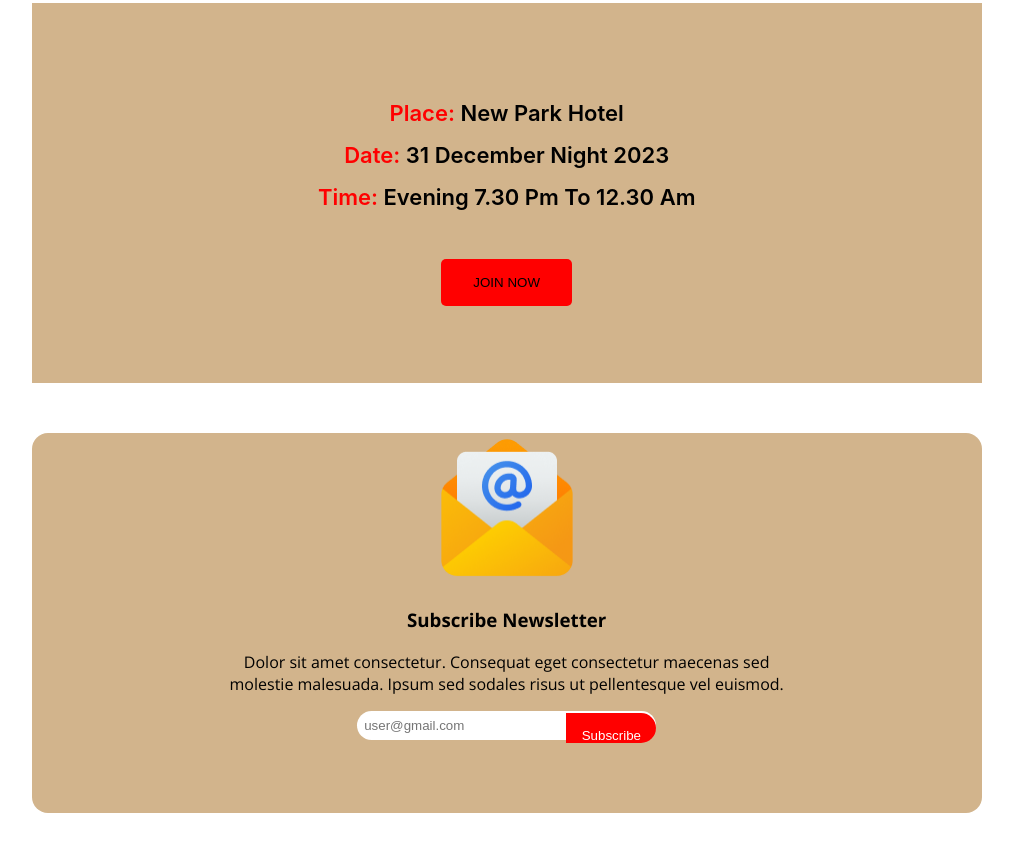
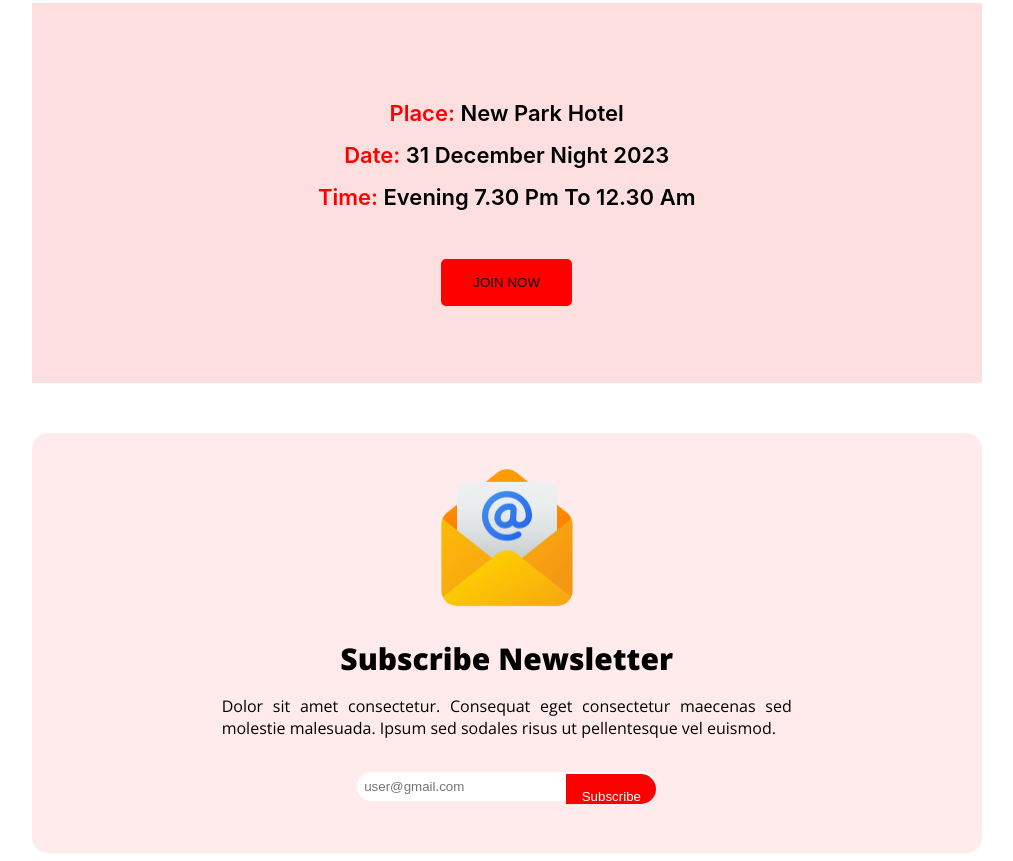
Before and after one commit to AtiqurRahmanAtik/hero-assignment-1, a plain HTML site: page index.html in a window 1280 px wide. Shown: the part 1681-2542 px from the top of the page, without its empty margins (128-1141 px from the left). Before the commit the page ends 2502 px from the top, so only its background shows below. Drawn offline with nearby package versions, Linux system fonts and the light colour scheme.

Commit message:
added comple subsriber section

```diff
--- a/index.html
+++ b/index.html
@@ -88,14 +88,10 @@
           </div>
         </div>
       </section>
-    </main>
 
-    <!--footer section start-->
-
-    <footer>
+      <!--subscriber section start-->
       <section>
         <div class="subscri_conten">
-
           <img src="./image/Group 61.png" alt="groud61" class="subs_img" />
 
           <h3 class="subs_title">Subscribe Newsletter</h3>
@@ -117,6 +113,19 @@
           </label>
         </div>
       </section>
+
+
+
+
+    </main>
+
+
+    <!--footer section start-->
+
+    <footer>
+
     </footer>
+
+
   </body>
 </html>
--- a/style/style.css
+++ b/style/style.css
@@ -145,16 +145,19 @@ body {
   margin: 0px;
 }
 
+
 /* event or place section start  */
 .event {
   width: 950px;
   height: 380px;
   fill: linear-gradient(
     180deg,
-    rgba(255, 0, 0, 0.1) 0%,
+    rgba(255, 0, 0, 0.847)50%;
     rgba(255, 0, 0, 0) 100%
   );
-  background-color: tan;
+
+  background: hwb(0 4% 8% / 0.129);
+
   opacity: 0.5px;
   margin-top: 40px;
   display: flex;
@@ -198,12 +201,14 @@ body {
 .subscri_conten {
   margin-top: 50px;
   width: 950px;
-  height: 380px;
+  height: 420px;
   border-radius: 16px;
-  background-color: tan;
   text-align: center;
 position:relative;
 left: 12%;
+border-radius: 16px;
+background: rgba(255, 0, 0, 0.08);
+
 }
 
 
@@ -211,12 +216,26 @@ left: 12%;
 .subs_img {
   width: 150px;
   height: 150px;
+  margin-top: 30px;
+  margin-bottom: 0px;
+}
+
+
+.subs_title{
+  color:black;
+  text-align: center;
+font-size: 30px;
+   font-weight: 900;
+ text-transform: capitalize;
+ margin-top: 20px;
+ margin-bottom: 0px;
 }
 
 .subs_des{
   width: 60%;
   position: relative;
   left: 20%;
+  text-align: justify;
 }
 /* input[type="text"]{
   padding: 10px;
@@ -236,6 +255,7 @@ input {
   padding: 7px;
   width: 30%;
   border-radius: 50px;
+ margin-top: 17px;
 }
 
 .btn_sub {
@@ -250,4 +270,10 @@ input {
   color: white;
   width: 30%;
   border-radius: 0px 50px 50px 0px;
+
 }
+
+
+
+
+/*  */
```
